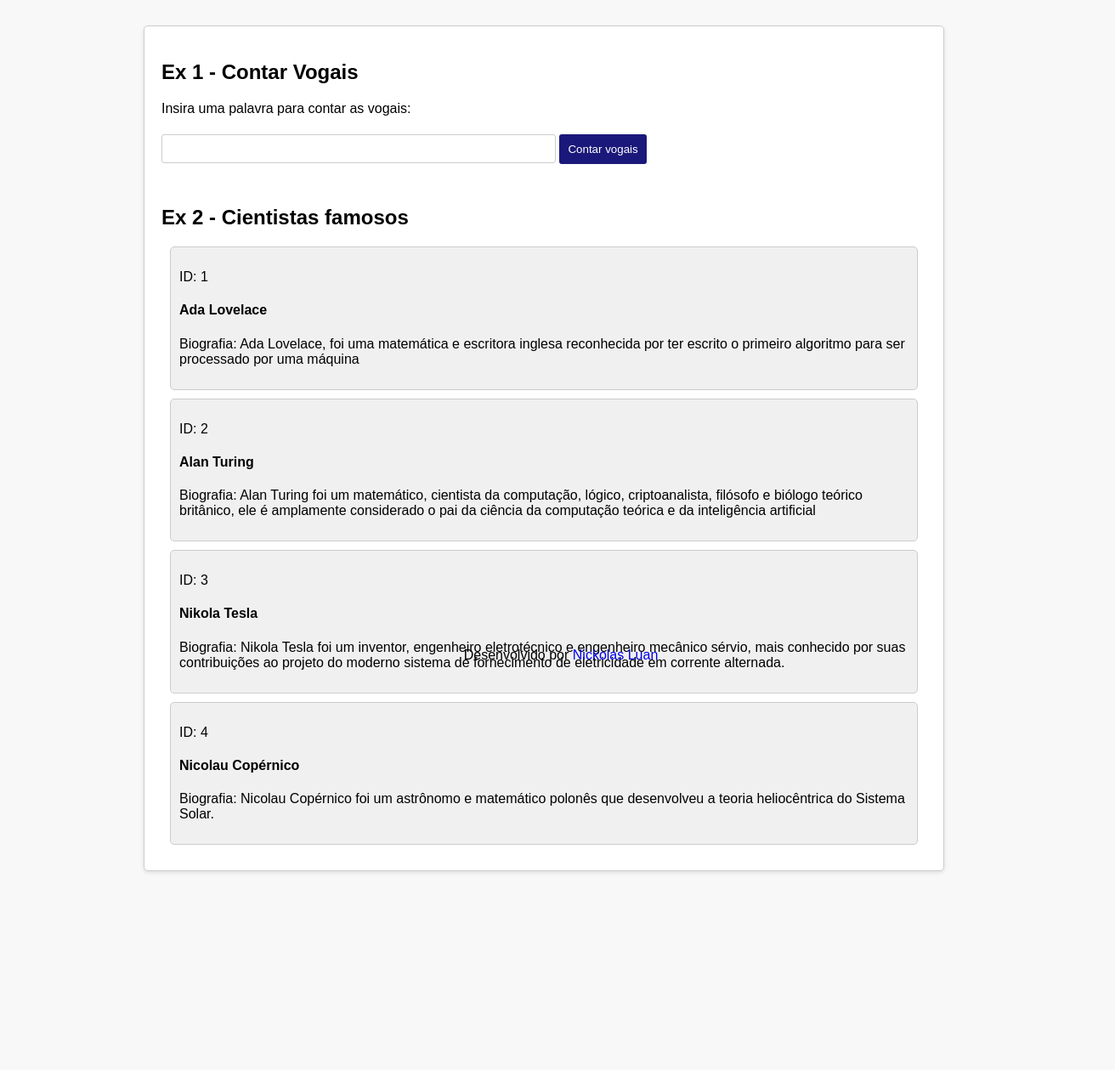
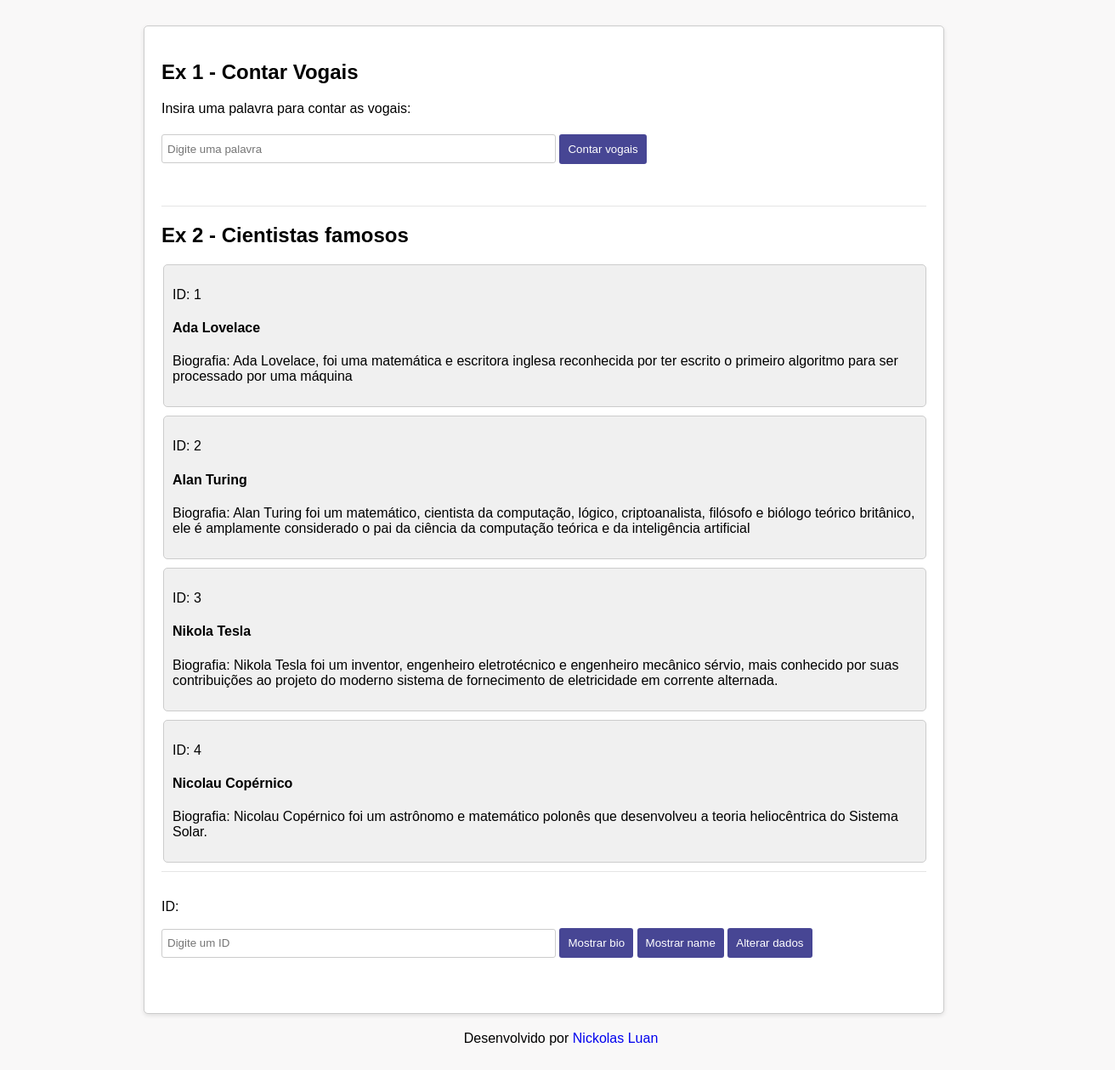
Before and after one commit to NickolasLuan/Exercicios, a website with bundled scripts: page index.html in a window 1280 px wide. Shown: the whole page at 85% size, 1312 px wide, since content can reach past the window. Before the commit the page ends 1033 px from the top, so only its background shows below. Built offline with nearby package versions, Linux system fonts and the light colour scheme.

Commit message:
Inserindo inputs e botões e pequenas mudanças no css

```diff
--- a/assets/css/style.css
+++ b/assets/css/style.css
@@ -49,6 +49,7 @@ body {
     margin-top: 1rem;
     transition: 300ms;
     margin-bottom: 1em;
+    opacity: 0.8;
   }
 
 
@@ -59,7 +60,6 @@ body {
 
 
   footer {
-  position: fixed;
   bottom: 0;
   left: 0;
   padding: 20px;
@@ -73,16 +73,19 @@ body {
 
   }
 
+
   p {
     word-wrap: break-word;
     display: flex;
 
   }
 
+
   .resultado {
     margin: 0;
    margin-bottom: 4%;
   }
+
 
   hr {
         border: 0;
@@ -90,10 +93,18 @@ body {
         opacity: 0.1;
   }
 
+
   .pessoa-card {
     border: 1px solid #ccc;
     border-radius: 5px;
-    margin: 10px;
+    margin-left: 2px;
+    margin-bottom: 10px;
     padding: 10px;
+
     background-color: #f0f0f0;
 }
+
+.exercicio02 label {
+    margin-top: 2rem;
+    margin-bottom: 0;
+}
--- a/index.html
+++ b/index.html
@@ -11,21 +11,30 @@
     <div class="container">
         <h2>Ex 1 - Contar Vogais</h2>
 
-        <form>
-        <label for="">Insira uma palavra para contar as vogais:</label>
-        <input type="text" id="palavra" required>
-
-        <button class="button">Contar vogais</button>
-        <p class="resultado"></p>
+        <form class="exercicio01">
+            <label for="">Insira uma palavra para contar as vogais:</label>
+            <input type="text" id="palavra" required placeholder="Digite uma palavra">
+            <button class="button">Contar vogais</button>
+            <p class="resultado"></p>
         </form>
 
+        <hr>
+
         <h2>Ex 2 - Cientistas famosos</h2>
-        <div id="pessoasList">
-        </div>
+        <div id="pessoasList"></div>
 
+        <hr>
+
+        <form class="exercicio02">
+            <label for="id">ID:</label>
+            <input type="number" id="number" required placeholder="Digite um ID">
+
+            <button class="button" id="buttonBio">Mostrar bio</button>
+            <button class="button" id="buttonName">Mostrar name</button>
+            <button class="button" id="buttonData">Alterar dados</button>
+            <p class="resultadoExercicio2"></p>
+        </form>
     </div>
-
-
 
     <footer>Desenvolvido por <a href="https://www.linkedin.com/in/nickolas-luan27/" target="_blank">Nickolas Luan</a></footer>
 
```
Also changed, not shown: src/Exercicio-03/exercicio3.ts (line endings or trailing spaces).
